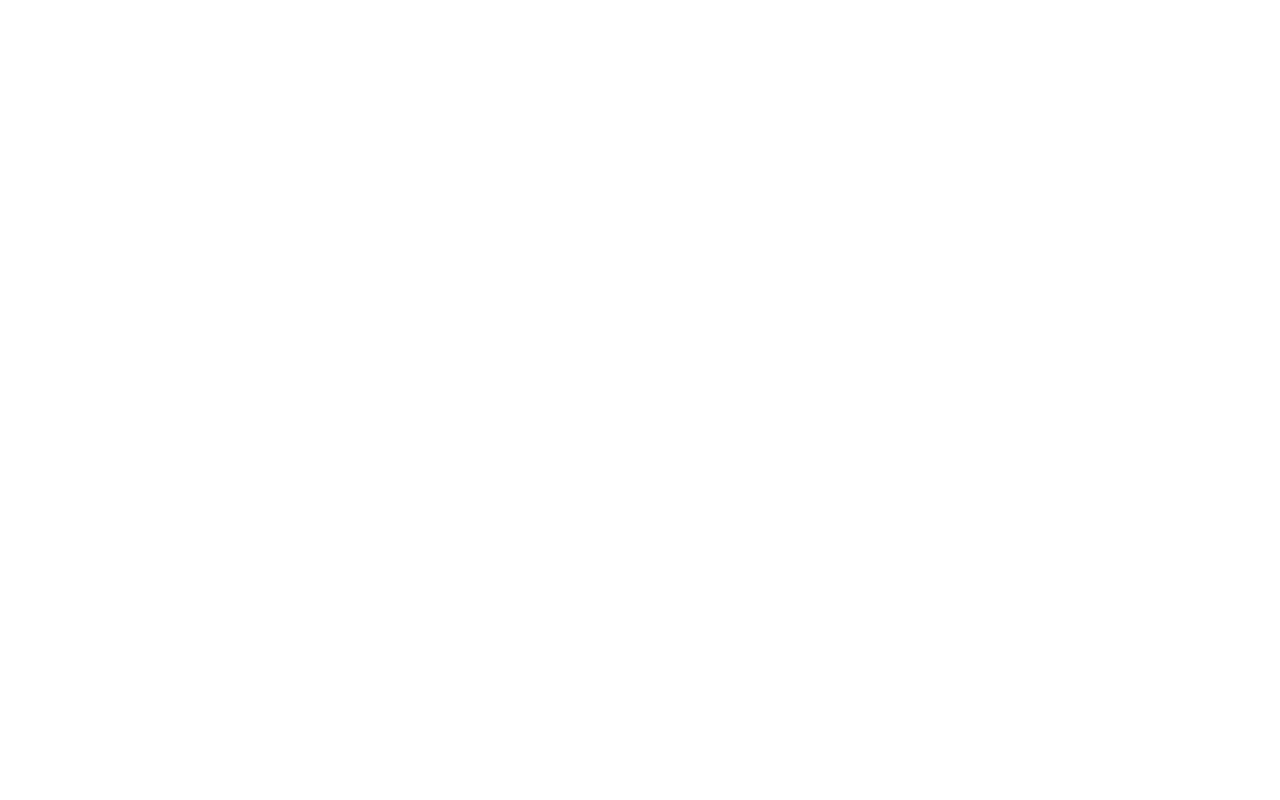
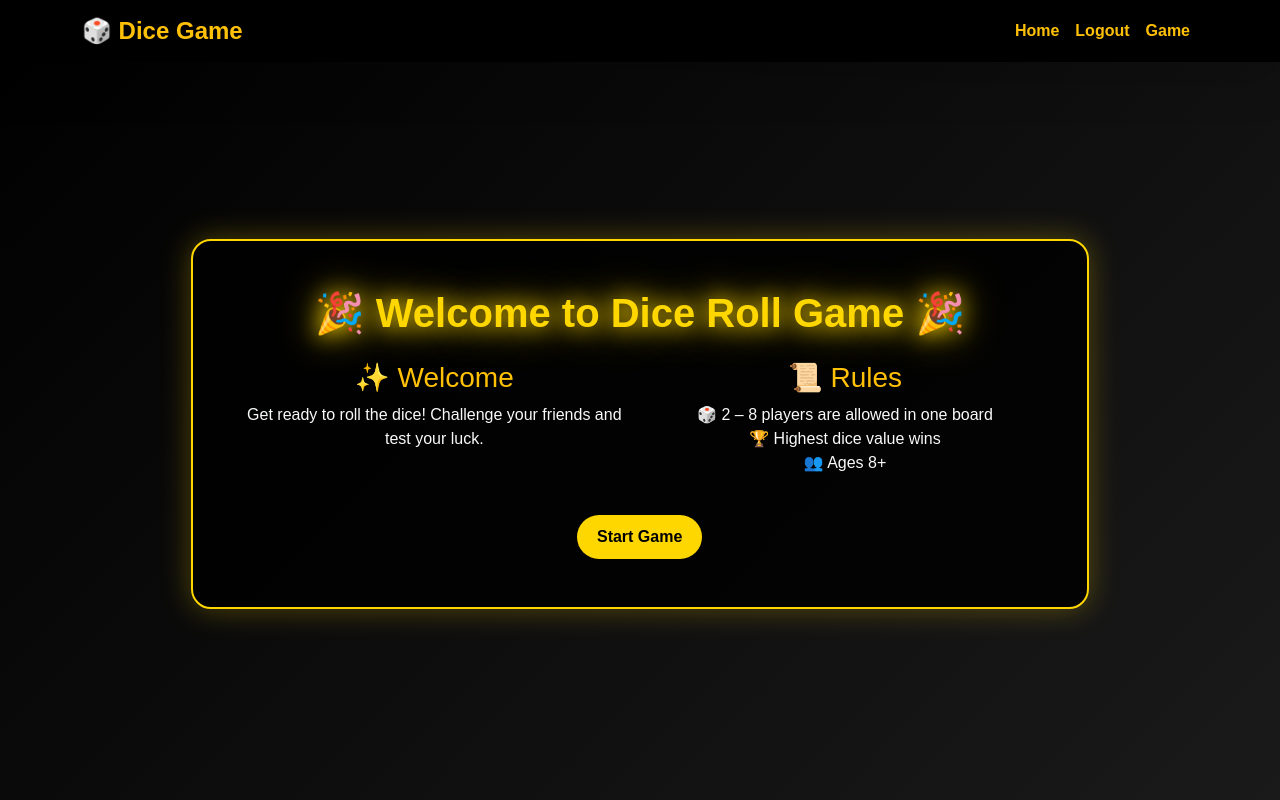
Before and after one commit to anoshatharani/Dice-Roll-Game, a plain HTML site: page index.html in a window 1280 px wide. Drawn offline with nearby package versions, Linux system fonts and the light colour scheme.

Commit message:
html and css

```diff
--- a/index.html
+++ b/index.html
@@ -1,11 +1,58 @@
 <!DOCTYPE html>
 <html lang="en">
 <head>
-    <meta charset="UTF-8">
-    <meta name="viewport" content="width=device-width, initial-scale=1.0">
-    <title>Document</title>
+  <meta charset="UTF-8">
+  <meta name="viewport" content="width=device-width, initial-scale=1.0">
+  <title>Dice Roll Game</title>
+  <link href="https://cdn.jsdelivr.net/npm/bootstrap@5.3.3/dist/css/bootstrap.min.css" rel="stylesheet">
+  <link rel="stylesheet" href="style.css">
 </head>
-<body>
+<body class="index-body">
 
+  <!-- 🔹 Navbar -->
+  <nav class="navbar navbar-expand-lg navbar-dark bg-black shadow-lg fixed-top">
+    <div class="container">
+      <a class="navbar-brand text-warning fw-bold fs-4" href="#">🎲 Dice Game</a>
+      <button class="navbar-toggler" type="button" data-bs-toggle="collapse" data-bs-target="#navbarNav">
+        <span class="navbar-toggler-icon"></span>
+      </button>
+      <div class="collapse navbar-collapse" id="navbarNav">
+        <ul class="navbar-nav ms-auto text-center">
+          <li class="nav-item"><a class="nav-link text-warning fw-semibold" href="index.html">Home</a></li>
+          <li class="nav-item"><a class="nav-link text-warning fw-semibold" href="logout.html">Logout</a></li>
+          <li class="nav-item"><a class="nav-link text-warning fw-semibold" href="play.html">Game</a></li>
+        </ul>
+      </div>
+    </div>
+  </nav>
+
+  <!-- 🔹 Centered Content -->
+  <div class="d-flex align-items-center justify-content-center vh-100 text-center">
+    <div class="index-container p-5 mt-5">
+      <h1 class="welcome-title mb-4">🎉 Welcome to Dice Roll Game 🎉</h1>
+
+      <div class="row g-4">
+        <!-- Welcome Section -->
+        <div class="col-md-6 fade-in">
+          <h3 class="text-warning">✨ Welcome</h3>
+          <p class="text-light">Get ready to roll the dice! Challenge your friends and test your luck.</p>
+        </div>
+
+        <!-- Rules Section -->
+        <div class="col-md-6 fade-in delay-1">
+          <h3 class="text-warning">📜 Rules</h3>
+          <ul class="text-light list-unstyled">
+            <li>🎲 2 – 8 players are allowed in one board</li>
+            <li>🏆 Highest dice value wins</li>
+            <li>👥 Ages 8+</li>
+          </ul>
+        </div>
+      </div>
+
+      <a href="play.html" class="btn-auth mt-4 fade-in delay-2">Start Game</a>
+    </div>
+  </div>
+
+  <script src="https://cdn.jsdelivr.net/npm/bootstrap@5.3.3/dist/js/bootstrap.bundle.min.js"></script>
 </body>
 </html>
--- a/style.css
+++ b/style.css
@@ -0,0 +1,120 @@
+/* 🔹 Background */
+.index-body {
+  background: linear-gradient(135deg, #000000, #1a1a1a);
+  color: #fff;
+  margin: 0;
+  font-family: 'Poppins', sans-serif;
+}
+
+/* 🔹 Main container */
+.index-container {
+  background: rgba(0, 0, 0, 0.85);
+  border: 2px solid #FFD700;
+  border-radius: 20px;
+  max-width: 900px;
+  animation: scaleUp 0.8s ease-out;
+  box-shadow: 0 0 30px rgba(255, 215, 0, 0.3);
+}
+
+/* 🔹 Title animation */
+.welcome-title {
+  color: #FFD700;
+  font-weight: bold;
+  text-shadow: 0 0 15px #FFD700, 0 0 30px #FFD700;
+  animation: glow 2s infinite alternate;
+}
+
+/* 🔹 Buttons */
+.btn-auth {
+  background: #FFD700;
+  color: #000;
+  font-weight: bold;
+  padding: 12px 30px;
+  border-radius: 30px;
+  border: none;
+  text-decoration: none;
+  display: inline-block;
+  transition: all 0.4s ease;
+}
+.btn-auth:hover {
+  background: #000;
+  color: #FFD700;
+  box-shadow: 0 0 20px #FFD700, 0 0 40px #FFD700;
+  transform: scale(1.05);
+}
+
+/* 🔹 Animations */
+@keyframes glow {
+  from { text-shadow: 0 0 10px #FFD700; }
+  to { text-shadow: 0 0 25px #FFD700, 0 0 50px #FFD700; }
+}
+@keyframes scaleUp {
+  from { transform: scale(0.8); opacity: 0; }
+  to { transform: scale(1); opacity: 1; }
+}
+.fade-in {
+  opacity: 0;
+  transform: translateY(20px);
+  animation: fadeInUp 1s forwards;
+}
+.delay-1 { animation-delay: 0.5s; }
+.delay-2 { animation-delay: 1s; }
+@keyframes fadeInUp {
+  to { opacity: 1; transform: translateY(0); }
+}
+
+
+/* ============ AUTH PAGES (SignIn / Logout) ============ */
+.auth-body {
+  background: #000;
+  display: flex;
+  align-items: center;
+  justify-content: center;
+  height: 100vh;
+}
+
+.auth-container {
+  background: #1a1a1a;
+  padding: 40px;
+  border-radius: 15px;
+  text-align: center;
+  box-shadow: 0 0 20px #FFD700;
+  max-width: 400px;
+  width: 100%;
+}
+
+.auth-title {
+  color: #FFD700;
+  margin-bottom: 25px;
+  font-weight: bold;
+  text-shadow: 0 0 10px #FFD700;
+}
+
+.auth-input {
+  background: #000;
+  color: #FFD700;
+  border: 1px solid #FFD700;
+}
+
+.auth-input:focus {
+  background: #111;
+  color: #FFD700;
+  box-shadow: 0 0 10px #FFD700;
+}
+
+.btn-auth {
+  background: #FFD700;
+  color: #000;
+  font-weight: bold;
+  padding: 10px 20px;
+  border-radius: 25px;
+  border: none;
+  transition: all 0.3s;
+  text-decoration: none;
+  display: inline-block;
+}
+.btn-auth:hover {
+  background: #000;
+  color: #FFD700;
+  box-shadow: 0 0 15px #FFD700;
+}
```
Also changed, not shown: logout.html (added, +16 -0 lines), play.html (added, +33 -0 lines), signin.html (added, +26 -0 lines), 1 other file.
